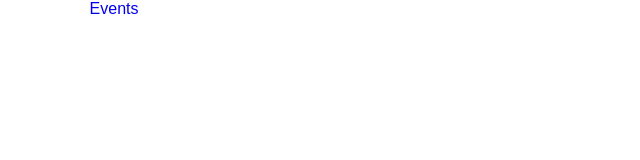
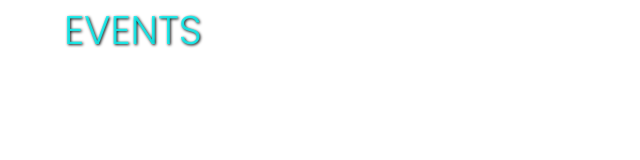
Before and after one commit to bamithaxioned/Event-Task-6, a plain HTML site: page index.html in a window 1280 px wide. Shown: the whole page, without its empty margins (0-640 px from the left). Drawn offline with Linux system fonts and the light colour scheme.

Commit message:
CSS Reset and Header Css Updated

```diff
--- a/assets/css/style.css
+++ b/assets/css/style.css
@@ -98,15 +98,38 @@ li {
 }
 
 /*for wrapper*/
+/* CSS Reset */
 .wrapper {
   max-width: 1360px;
-  width: 86%;
+  width: 90%;
   margin: 0 auto;
+}
+
+* {
+  margin: 0;
+  padding: 0;
+  box-sizing: border-box;
+  font-family: 'Poppins', sans-serif;
+}
+
+a {
+  font-family: 'Poppins', sans-serif;
+  color: #000;
 }
 /*=================================
   Header styling starts here
 =================================*/
+.main-heading {
+  font-size: 40px;
+  font-weight: 300;
+  text-transform: uppercase;
+  color: rgba(10, 243, 243, 0.863);
+}
 
+.main-heading a {
+  color:  inherit;
+  text-shadow: 1px 1px 3px #000;
+}
 /*=================================
   Header styling ends here
 =================================*/
```
